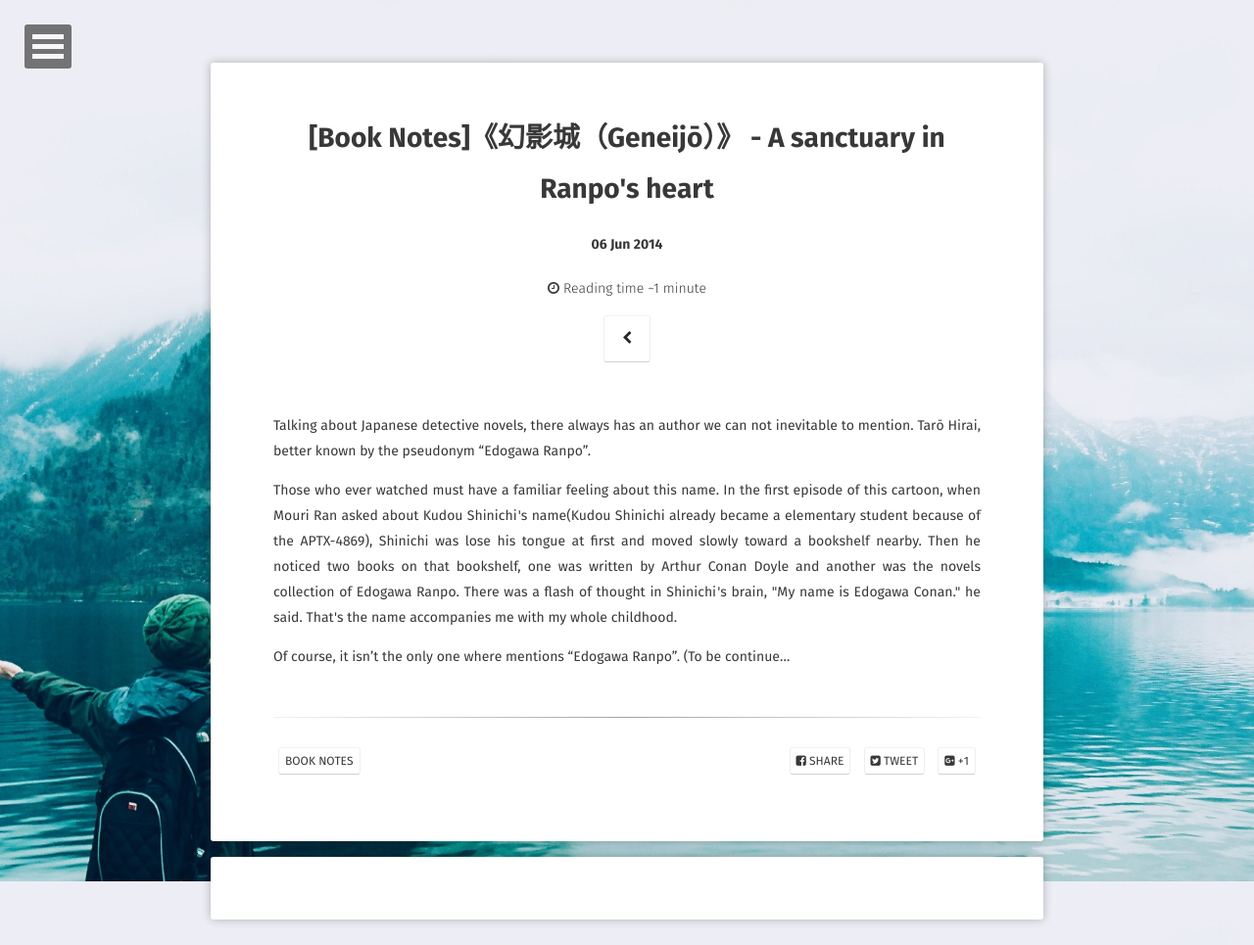
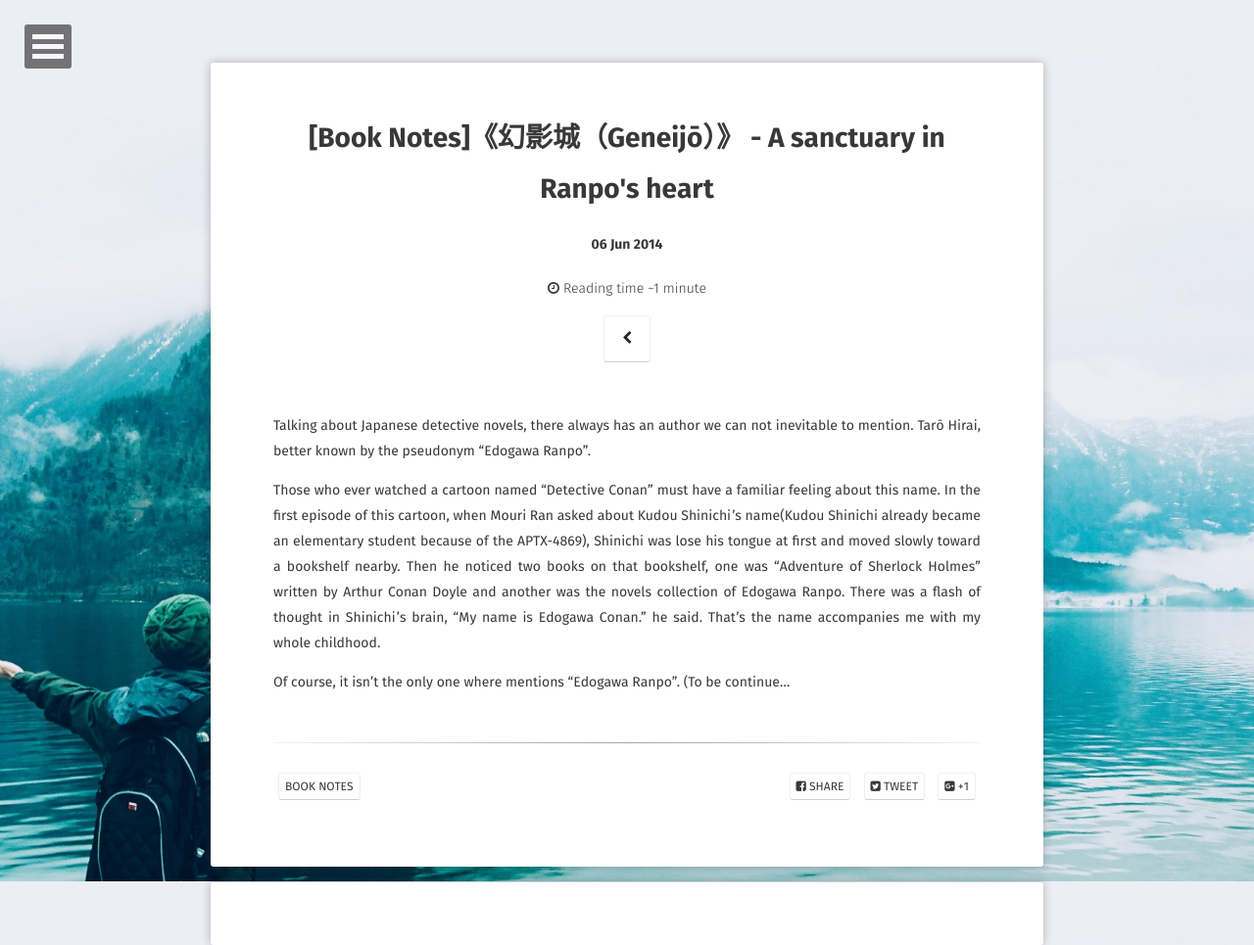
Before and after one commit to ligggnin/ligggnin.github.io, a Jekyll site: the page built from _posts/2014-06-06-book notes-Geneijo-a sanctuary in ranpo's heart.md, in a window 1280 px wide. Shown: the whole page at 98% size. Built offline with Jekyll 4.4.1, drawn with Linux system fonts in a browser that asks for light colours; some web fonts are replaced; comment, search, counter and statistics services are not loaded.

Commit message:
Update 2014-06-06-book notes-Geneijo-a sanctuary in ranpo's heart.md

```diff
--- a/_posts/2014-06-06-book notes-Geneijo-a sanctuary in ranpo's heart.md
+++ b/_posts/2014-06-06-book notes-Geneijo-a sanctuary in ranpo's heart.md
@@ -9,6 +9,6 @@ comments: true
 
 Talking about Japanese detective novels, there always has an author we can not inevitable to mention. Tarō Hirai, better known by the pseudonym "Edogawa Ranpo".
 
-Those who ever watched <Detective Conan> must have a familiar feeling about this name. In the first episode of this cartoon, when Mouri Ran asked about Kudou Shinichi's name(Kudou Shinichi already became a elementary student because of the APTX-4869), Shinichi was lose his tongue at first and moved slowly toward a bookshelf nearby. Then he noticed two books on that bookshelf, one was <Adventure of Sherlock Holmes> written by Arthur Conan Doyle and another was the novels collection of Edogawa Ranpo. There was a flash of thought in Shinichi's brain, "My name is Edogawa Conan." he said. That's the name accompanies me with my whole childhood.
+Those who ever watched a cartoon named "Detective Conan" must have a familiar feeling about this name. In the first episode of this cartoon, when Mouri Ran asked about Kudou Shinichi's name(Kudou Shinichi already became an elementary student because of the APTX-4869), Shinichi was lose his tongue at first and moved slowly toward a bookshelf nearby. Then he noticed two books on that bookshelf, one was "Adventure of Sherlock Holmes" written by Arthur Conan Doyle and another was the novels collection of Edogawa Ranpo. There was a flash of thought in Shinichi's brain, "My name is Edogawa Conan." he said. That's the name accompanies me with my whole childhood.
 
 Of course, it isn't the only one where mentions "Edogawa Ranpo". (To be continue...
```
